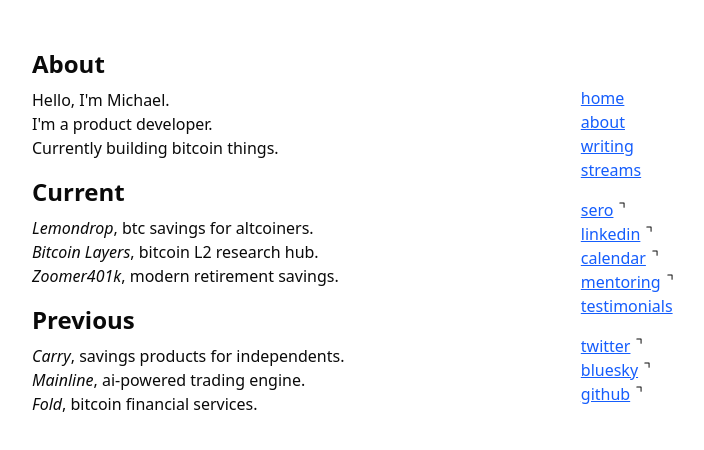
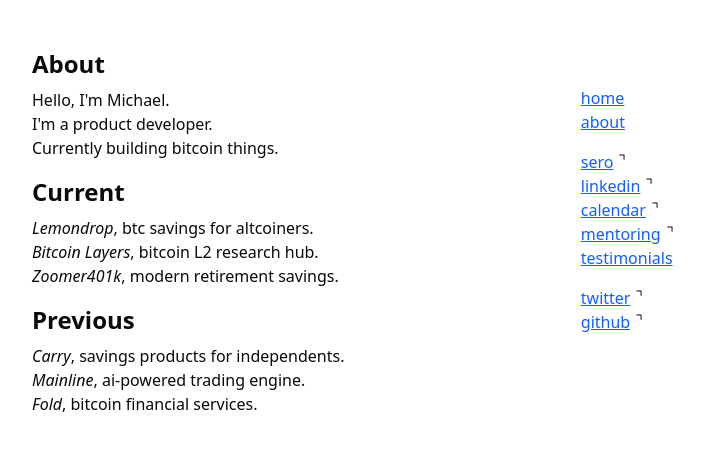
Before and after one commit to bolander72/boland.co, an Astro site: page / in a window 1280 px wide. Shown: the whole page, without its empty margins (269-973 px from the left). Built offline with nearby package versions, Linux system fonts and the light colour scheme; Astro itself is replaced by a stand-in of ours.

Commit message:
Update links

```diff
--- a/src/layouts/Layout.astro
+++ b/src/layouts/Layout.astro
@@ -84,8 +84,8 @@ const {
                     <div class="flex flex-col">
                         <span><a href="/">home</a></span>
                         <span><a href="/about">about</a></span>
-                        <span><a href="/writing">writing</a></span>
-                        <span><a href="/streams">streams</a></span>
+                        <!-- <span><a href="/writing">writing</a></span>
+                        <span><a href="/streams">streams</a></span> -->
                     </div>
                     <div class="flex flex-col">
                         <span class="flex items-start gap-1"
@@ -132,14 +132,14 @@ const {
                                 className="size-3 rotate-315"
                             /></span
                         >
-                        <span class="flex items-start gap-1"
+                        <!-- <span class="flex items-start gap-1"
                             ><a
                                 href="https://bsky.app/profile/bolander72.bsky.social"
                                 target="_blank">bluesky</a
                             ><ChevronRightIcon
                                 className="size-3 rotate-315"
                             /></span
-                        >
+                        > -->
                         <span class="flex items-start gap-1"
                             ><a
                                 href="https://github.com/bolander72"
```
